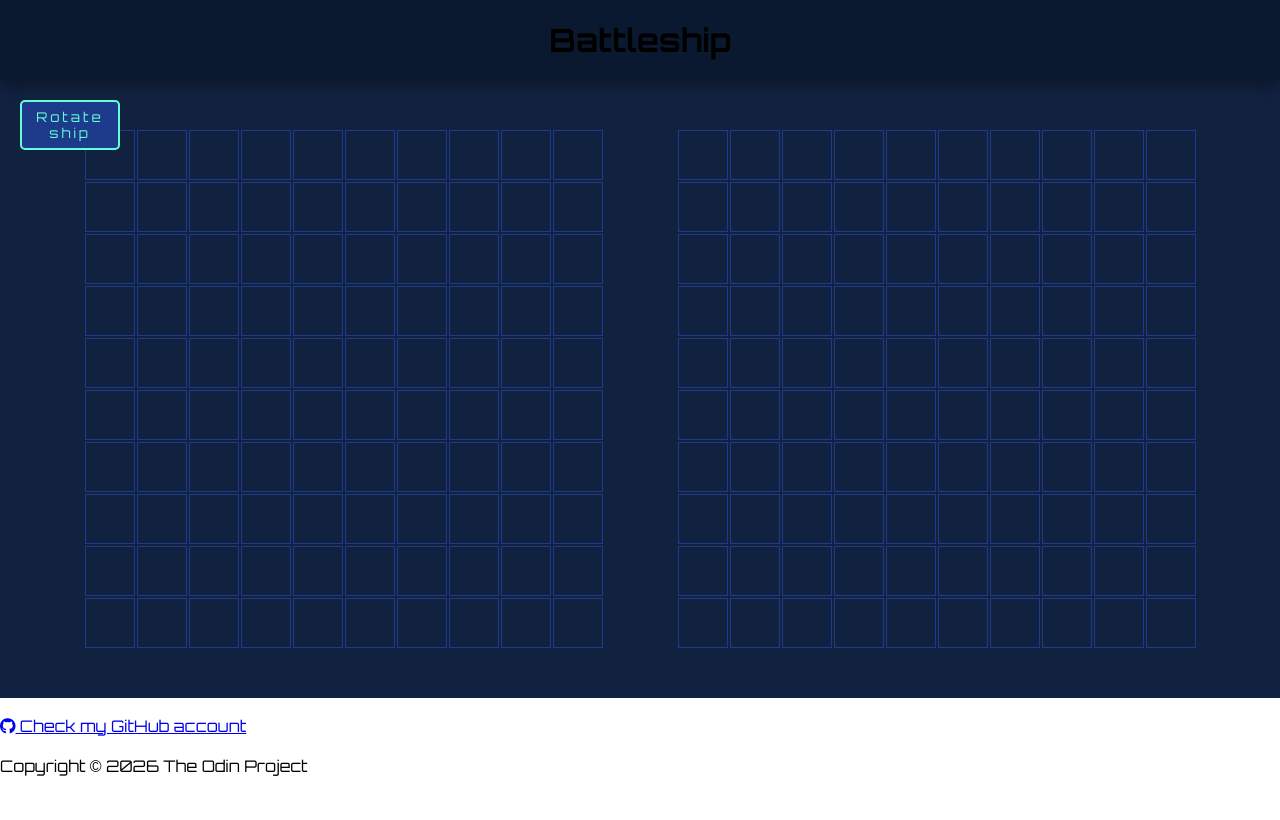
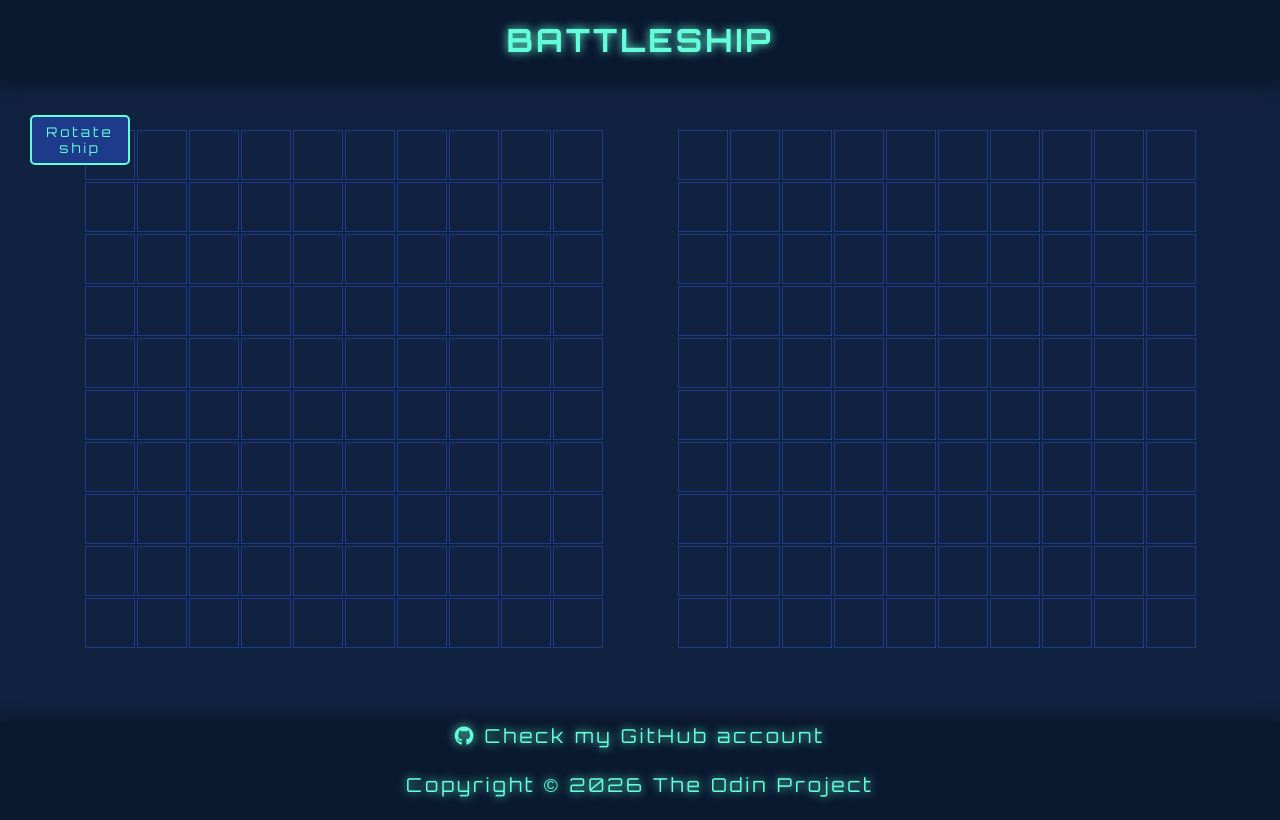
Before and after one commit to pawelgawron3/odin-battleship, a website built with webpack: page src/template.html in a window 1280 px wide. Built offline with nearby package versions, Linux system fonts and the light colour scheme.

Commit message:
Add styles for last sections

```diff
--- a/src/styles.css
+++ b/src/styles.css
@@ -9,6 +9,13 @@ body {
   -webkit-font-smoothing: antialiased;
   font-family: 'Orbitron', sans-serif;
   width: 100%;
+  margin: 0;
+  display: flex;
+  flex-direction: column;
+  min-height: 100vh;
+}
+
+p {
   margin: 0;
 }
 
@@ -23,13 +30,17 @@ header {
   z-index: 1;
 }
 
-header > p {
-  margin: 0;
+h1 {
   color: #64ffda;
   font-size: 2rem;
   letter-spacing: 3px;
   text-shadow: 0 0 10px #64ffda;
   text-transform: uppercase;
+  transition: 0.3s ease;
+}
+
+h1:hover {
+  transform: scale(1.05);
 }
 
 main {
@@ -46,7 +57,7 @@ main {
   grid-template-columns: repeat(10, 50px);
   grid-template-rows: repeat(10, 50px);
   gap: 2px;
-  margin: 50px 0 50px 0;
+  margin: 50px 0 10px 0;
 }
 
 .cell {
@@ -72,8 +83,8 @@ main {
   letter-spacing: 3px;
   border-radius: 5px;
   position: absolute;
-  left: 20px;
-  top: 20px;
+  left: 30px;
+  top: 35px;
   transition: all 0.3s;
 }
 
@@ -94,3 +105,50 @@ main {
 .user-cell {
   background-color: #64ffda;
 }
+
+#gameStatus {
+  display: flex;
+  justify-content: center;
+  align-items: center;
+  background-color: #112240;
+  height: 8vh;
+}
+
+#gameStatus > p {
+  color: #64ffda;
+  letter-spacing: 3px;
+  text-shadow: 0 0 10px #64ffda;
+  text-transform: uppercase;
+}
+
+footer {
+  display: flex;
+  flex-direction: column;
+  justify-content: end;
+  gap: 20px;
+  align-items: center;
+  height: 100%;
+  background-color: #0a192f;
+  flex: 1;
+  box-shadow: 0 -5px 15px rgba(0, 0, 0, 0.4);
+  font-size: 1.2rem;
+}
+
+footer > p {
+  color: #64ffda;
+  letter-spacing: 3px;
+  text-shadow: 0 0 10px #64ffda;
+  margin-bottom: 20px;
+}
+
+#github-link {
+  color: #64ffda;
+  letter-spacing: 3px;
+  text-shadow: 0 0 10px #64ffda;
+  text-decoration: none;
+  transition: 0.3s ease;
+}
+
+#github-link:hover {
+  transform: scale(1.05);
+}
```
